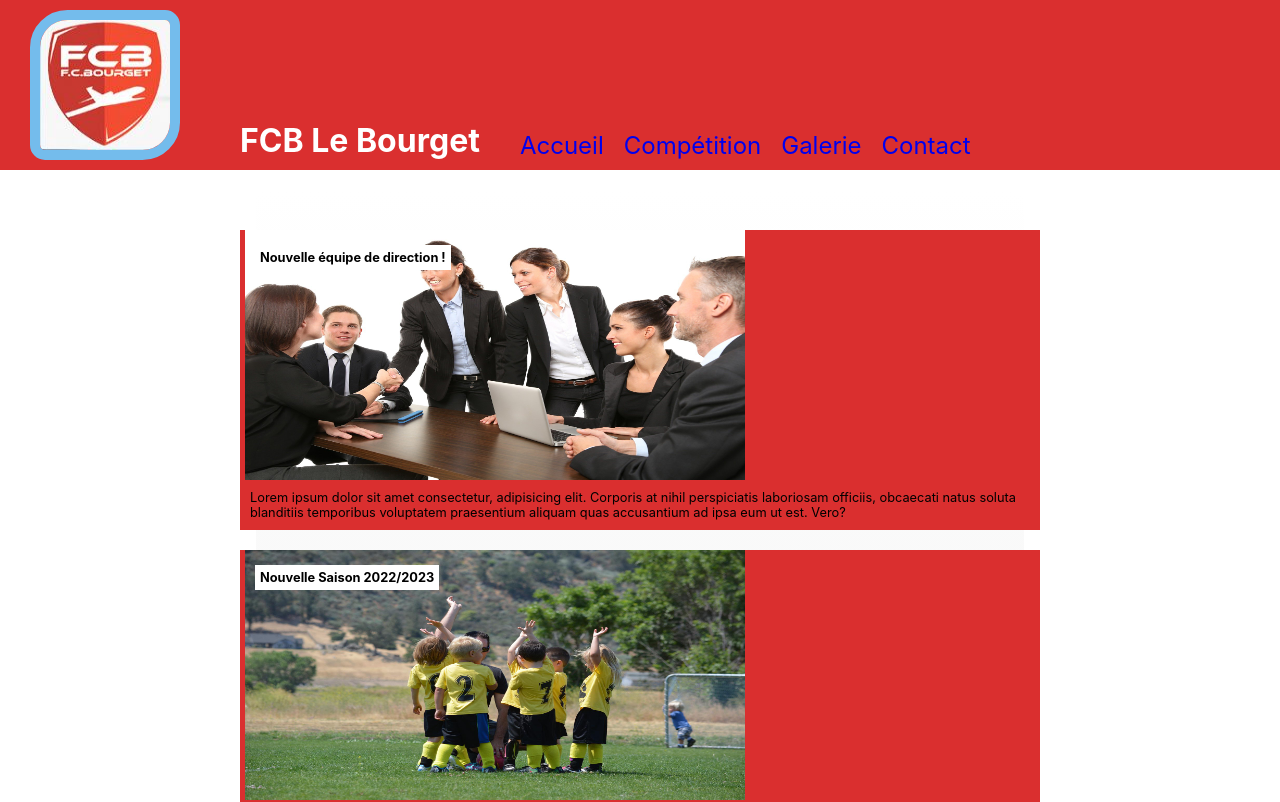
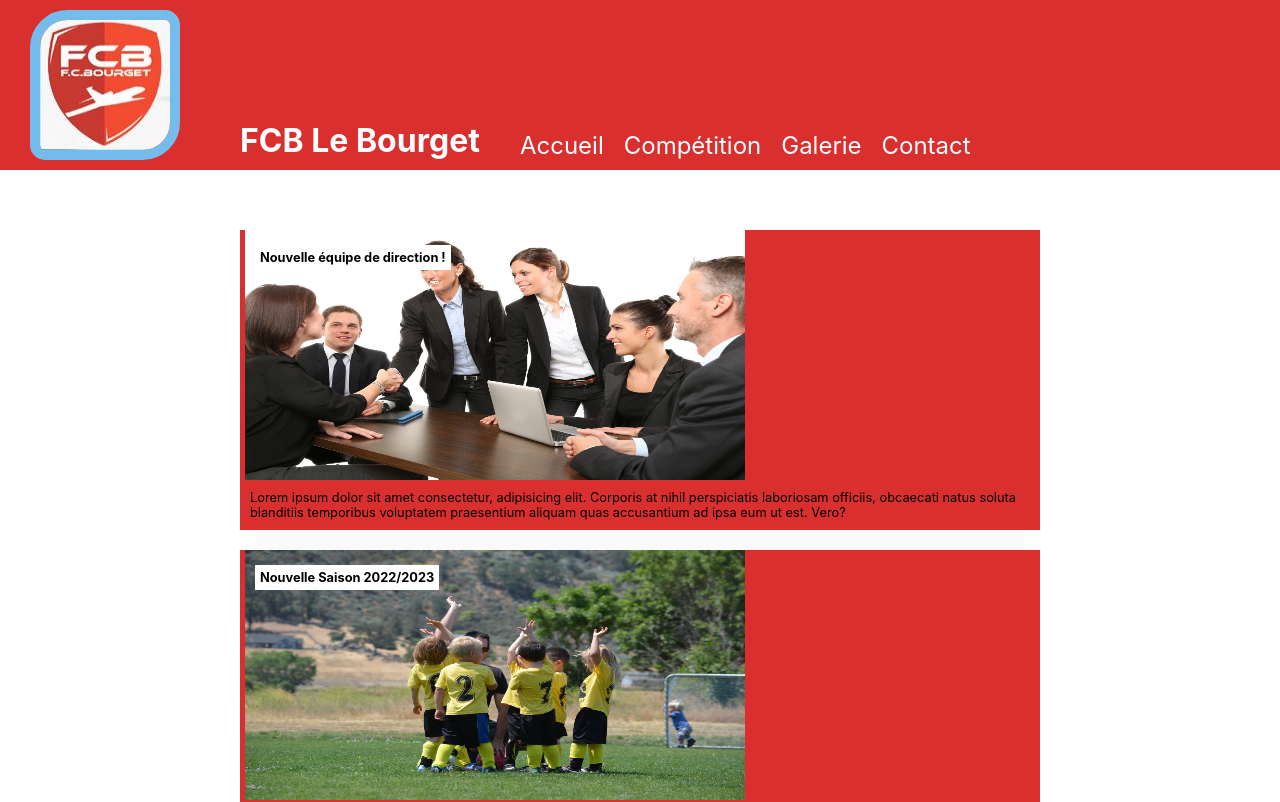
Before and after one commit to Alexandre-C-89/FCB_lebourget, a React (Create React App) app in the folder frontend/: page / in a window 1280 px wide. Shown: the top 802 px of the page. Built offline with nearby package versions, Linux system fonts and the light colour scheme.

Commit message:
changement de couleur des liens du header

```diff
--- a/frontend/src/style/components/_Header.scss
+++ b/frontend/src/style/components/_Header.scss
@@ -23,6 +23,9 @@
             flex-wrap: wrap;
             &_item{
                 margin: 10px 10px;
+                & a{
+                    color: #fff;
+                }
             }
         }
     }
```
